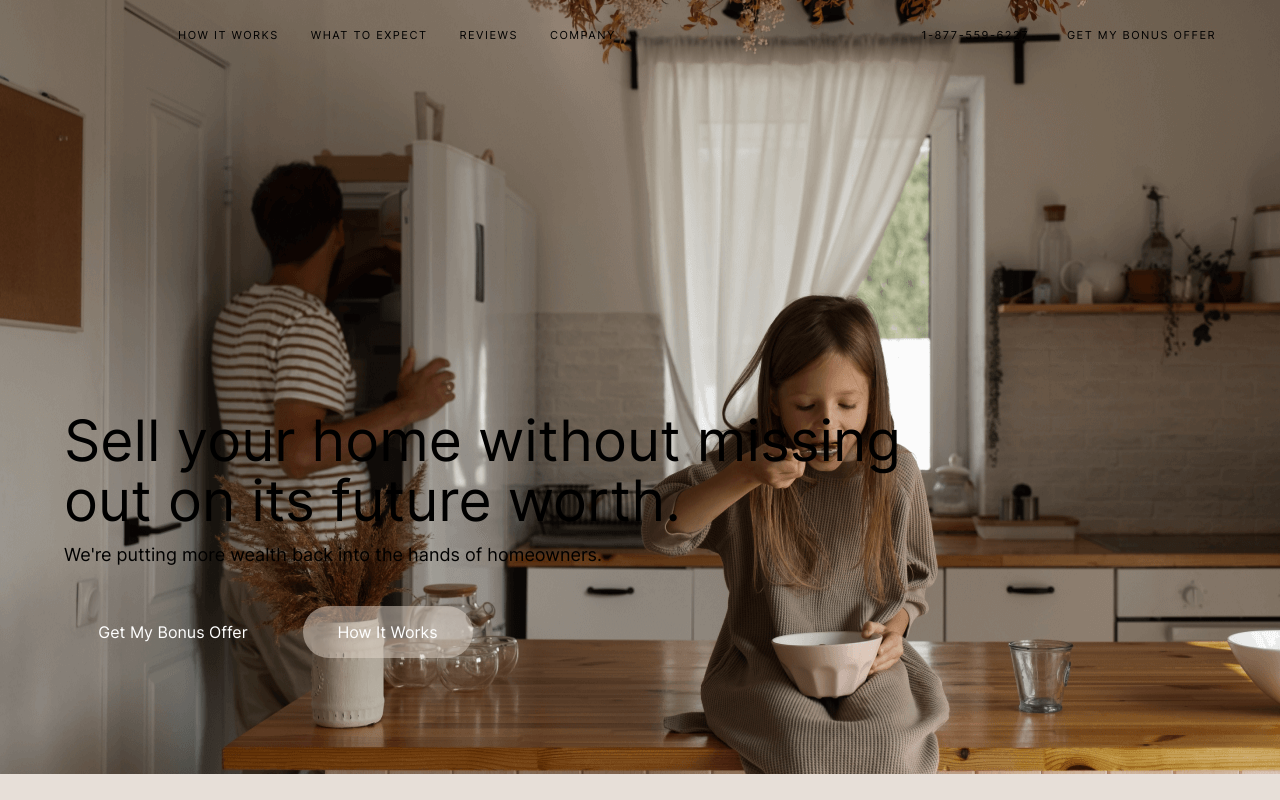
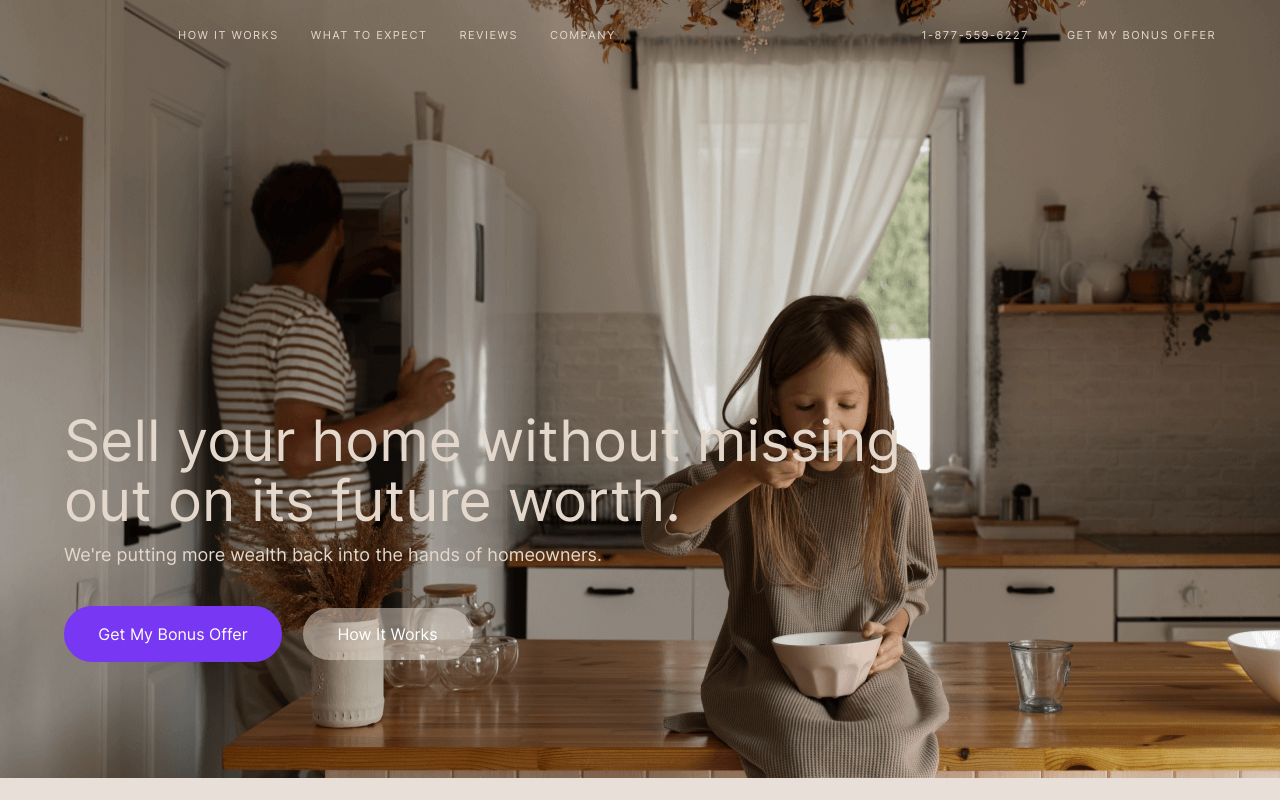
Before and after one commit to Dilmurod-Jumanazaov/bonus-team, a plain HTML site: page index.html in a window 1280 px wide. Shown: the top 800 px of the page. Drawn offline with Linux system fonts and the light colour scheme.

Commit message:
Add root variable

```diff
--- a/scss/_veriables.scss
+++ b/scss/_veriables.scss
@@ -4,6 +4,8 @@
   --main-blocquite-text-color:#e4d8cc;
   --main-quistions-bgcolor:#101010;
   --main-quistions-color:#E4D8CC;
+  --main-text-color: #e4d8cc;
+  --main-link-color: #7837f3;
 }
 $main-ff: var(--main-ff);
 $main-blocquite-backcolor: var(--main-blocquite-backcolor);
```
Also changed, not shown: css/main.css, 1 other file.
